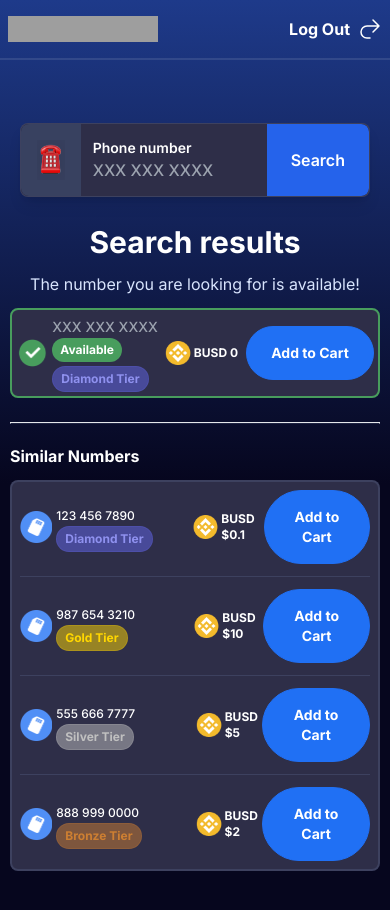
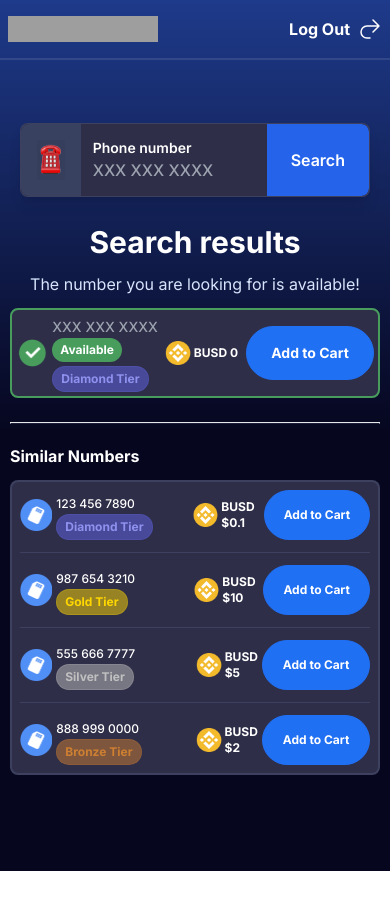
Before and after one commit to vishalmet/UltimateDigits.beta, a React (Vite) app in the folder frontend/: page /virtual-number/search-results in a window 390 px wide. Shown: the top 910 px of the page. After the commit the page ends 871 px from the top, so only its background shows below. Built offline with nearby package versions, Linux system fonts and the light colour scheme; grey boxes are pictures that could not be loaded; what @rainbow-me/rainbowkit would draw is missing.

Commit message:
mobile txt size

```diff
--- a/frontend/src/pages/virtual-number/search-result/similarNumbersBox.jsx
+++ b/frontend/src/pages/virtual-number/search-result/similarNumbersBox.jsx
@@ -73,7 +73,7 @@
               <motion.button
                 onClick={() => handleButtonClick(item.id)}
                 whileTap={{ scale: 0.9 }}
-                className={`font-bold text-sm md:text-base p-4 rounded-full w-32 md:w-40 transition-colors duration-300 ${
+                className={`font-bold text-xs md:text-base p-4 rounded-full w-32 md:w-40 transition-colors duration-300 ${
                   addedItems[item.id]
                     ? "bg-transparent border border-customBlue text-white shadow-customBlue shadow-md"
                     : "bg-customBlue text-white border border-customBlue"
```
